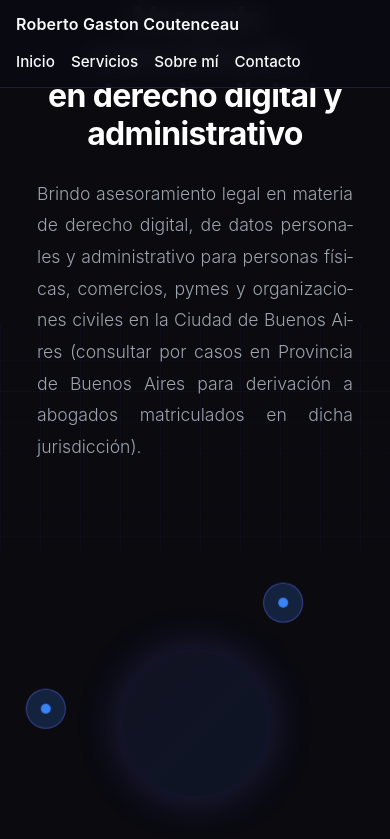
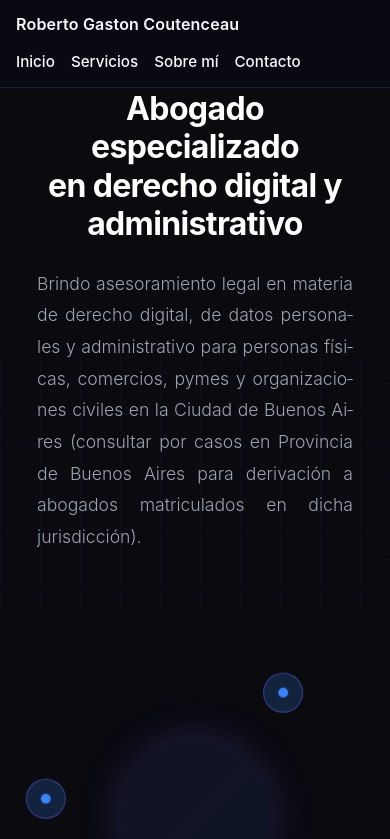
Before and after one commit to rgcou/sitio-web, a React (Create React App) app: page / in a window 390 px wide. Shown: the top 839 px of the page. Built offline with nearby package versions, Linux system fonts and the light colour scheme; the HTML template or start-up script is replaced by a standard one.

Commit message:
Update Home.css

```diff
--- a/src/components/Home.css
+++ b/src/components/Home.css
@@ -867,3 +867,9 @@ a.btn-elite-secondary {
 .footer-elite a:hover {
   color: var(--star-white);
 }
+
+:root { --nav-h: 90px; }
+
+@media (max-width: 768px) {
+  .hero-elite { padding-top: var(--nav-h); }
+}
```
